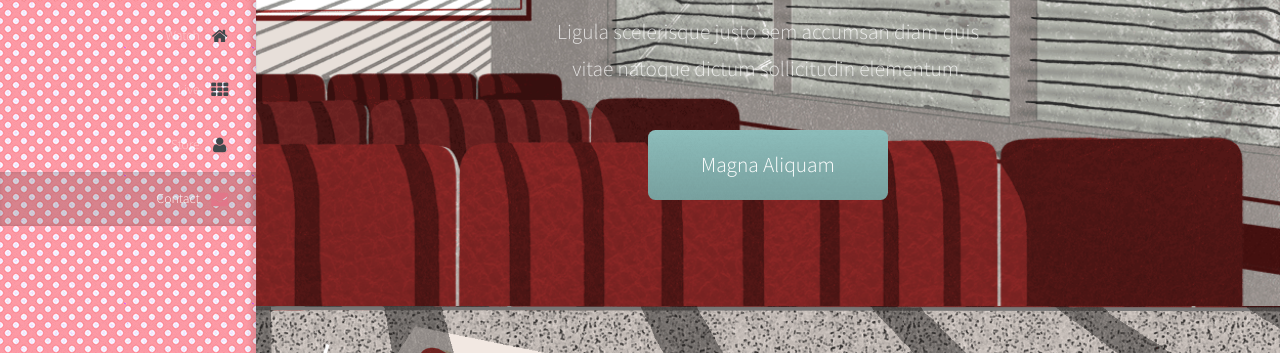
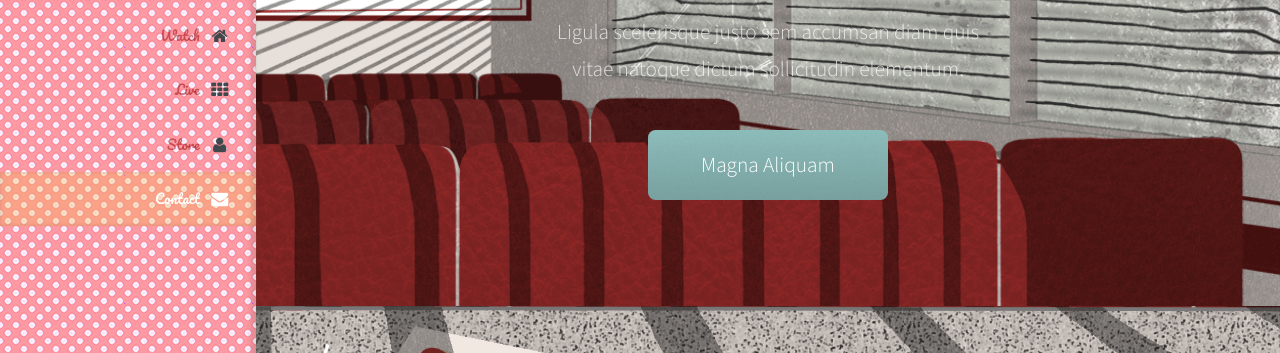
Before and after one commit to graemephilipross/GalleryCircus2016, a website: page index.html in a window 1280 px wide. Shown: the part 243-596 px from the top of the page. Drawn offline with nearby package versions, Linux system fonts and the light colour scheme.

Commit message:
some color changes to icon overlay

```diff
--- a/assets/sass/main.scss
+++ b/assets/sass/main.scss
@@ -4,6 +4,7 @@
 @charset "UTF-8";
 @import url("font-awesome.min.css");
 @import url("http://fonts.googleapis.com/css?family=Source+Sans+Pro:300,300italic,400,600");
+@import url("https://fonts.googleapis.com/css?family=Pacifico");
 
 /*
 	Prologue by HTML5 UP
@@ -524,9 +525,11 @@
 		ul {
 			li {
 				a {
+					font-family: 'Pacifico', cursive;
+					font-size: 1.5em;
 					display: block;
 					padding: 0.5em 1.5em 0.5em 1.5em;
-					color: rgba(255, 255, 255, 0.5);
+					color: rgba(153, 0, 0, 0.5);
 					text-decoration: none;
 					outline: 0;
 					border: 0;
@@ -543,17 +546,17 @@
 							color: #41484c;
 							text-align: center;
 							width: 1.25em;
-							line-height: 1.75em;
+							line-height: 1.5em;
 						}
 					}
 
 					&.active {
-						background: rgba(0, 0, 0, 0.15);
+						background: rgba(241, 182, 73, 0.3);
 						box-shadow: inset 0 0 0.25em 0 rgba(0, 0, 0, 0.125);
 						color: #fff;
 
 						span:before {
-							color: #e27689;
+							color: #fff;
 						}
 					}
 				}
@@ -852,7 +855,7 @@
 				z-index: _misc(z-index-base) + 2;
 				width: _size(header);
 
-                background-image: url('images/overlay.png'), url('../../images/menubg.png');
+                background-image: url('images/overlay.png'), url('../../images/menubgRed.png');
                 background-repeat: repeat, repeat;
                 background-position: left, left;
 				box-shadow: inset -0.25em 0 0.25em 0 rgba(0, 0, 0, 0.125);
```
Also changed, not shown: assets/css/main.css.
